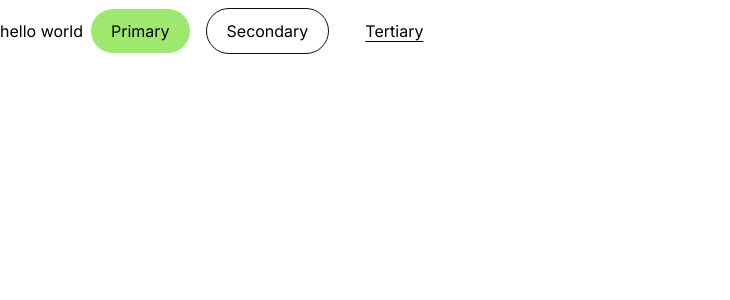
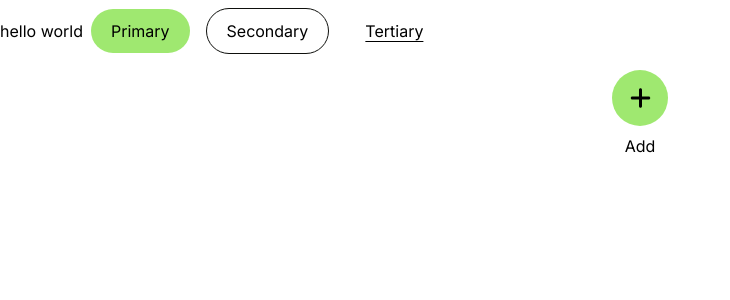
Before and after one commit to kd-kinuthiadavid/kd-ui, a Next.js app: page / in a window 1280 px wide. Shown: the top 300 px of the page, without its empty margins (0-730 px from the left). Built offline with nearby package versions, Linux system fonts and the light colour scheme.

Commit message:
feat: create a CircularButton component

```diff
--- a/app/page.tsx
+++ b/app/page.tsx
@@ -1,4 +1,5 @@
 import Button from "@/ui/Button";
+import CircularButton from "@/ui/CircularButton";
 
 export default function Home() {
   return (
@@ -7,6 +8,7 @@ export default function Home() {
       <Button intent="primary">Primary</Button>
       <Button intent="secondary">secondary</Button>
       <Button intent="tertiary">tertiary</Button>
+      <CircularButton intent="add" />
     </main>
   );
 }
--- /dev/null
+++ b/ui/CircularButton/index.tsx
@@ -0,0 +1,66 @@
+import { FontAwesomeIcon } from "@fortawesome/react-fontawesome";
+import {
+  faPlus,
+  faArrowsLeftRight,
+  faArrowUp,
+  faArrowDown,
+} from "@fortawesome/free-solid-svg-icons";
+import { VariantProps, cva } from "class-variance-authority";
+import { ButtonHTMLAttributes, FC } from "react";
+
+const buttonStyles = cva(
+  [
+    "py-2.5 px-5 m-2 capitalize rounded-full bg-core-bright-green w-[56px] h-[56px] flex justify-center items-center",
+  ],
+  {
+    variants: {
+      intent: {
+        add: {
+          true: "",
+        },
+        convert: {
+          true: "",
+        },
+        send: {
+          true: "",
+        },
+        receive: {
+          true: "",
+        },
+      },
+    },
+    defaultVariants: {
+      intent: "add",
+    },
+  }
+);
+
+interface CircularButtonProps
+  extends ButtonHTMLAttributes<HTMLButtonElement>,
+    VariantProps<typeof buttonStyles> {}
+
+const CircularButton: FC<CircularButtonProps> = ({
+  className,
+  intent,
+  ...props
+}) => (
+  <div className="flex flex-col items-center capitalize">
+    <button className={buttonStyles({ intent, className })} {...props}>
+      {intent === "add" ? (
+        <FontAwesomeIcon icon={faPlus} className="text-2xl" />
+      ) : intent === "convert" ? (
+        <FontAwesomeIcon icon={faArrowsLeftRight} className="text-2xl" />
+      ) : intent === "send" ? (
+        <FontAwesomeIcon icon={faArrowUp} className="text-2xl" />
+      ) : intent === "receive" ? (
+        <FontAwesomeIcon icon={faArrowDown} className="text-2xl" />
+      ) : (
+        <FontAwesomeIcon icon={faPlus} className="text-2xl" />
+      )}
+    </button>
+    <span>{intent}</span>
+  </div>
+);
+
+export default CircularButton;
+export { type CircularButtonProps };
```
Also changed, not shown: 1 other file (tests, documents, lock files or other folders).
